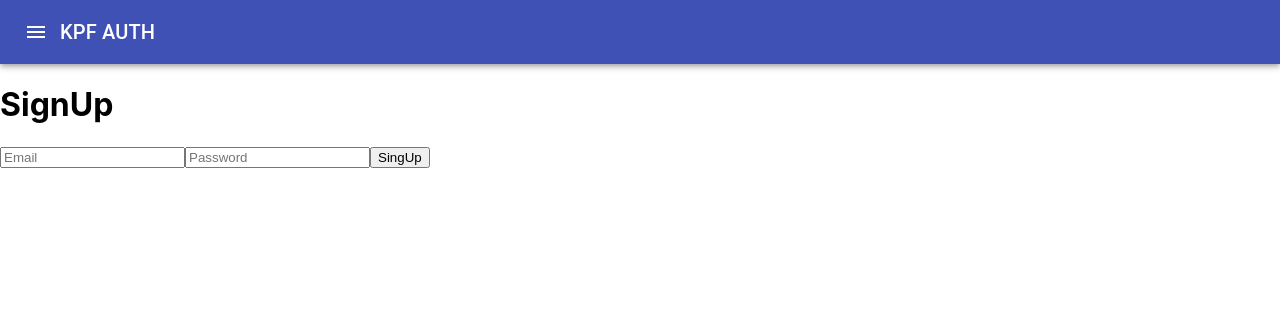
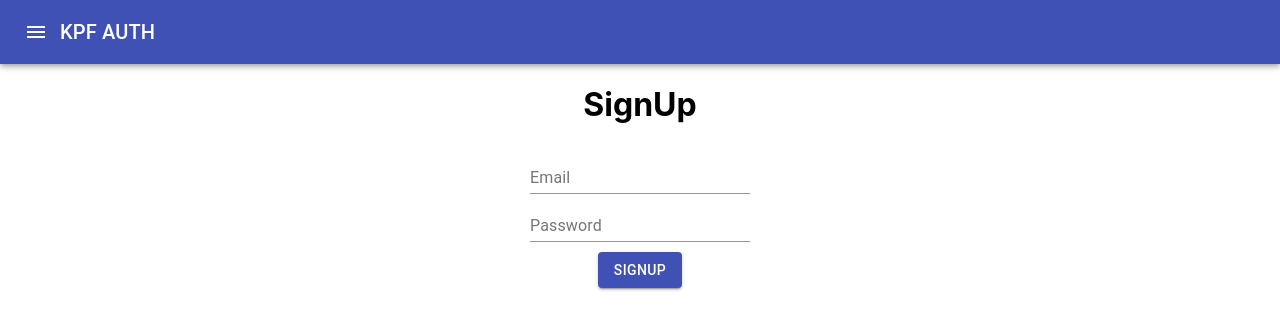
Before and after one commit to katsuya-yamaguchi/kpf-authenticate, a React (Create React App) app in the folder front/: page /signup in a window 1280 px wide. Shown: the top 330 px of the page. Built offline with nearby package versions, Linux system fonts and the light colour scheme.

Commit message:
signinコンポーネントをとりあえずコピーしてsignupコンポーネントを作成。

```diff
--- a/front/src/components/SignUp.tsx
+++ b/front/src/components/SignUp.tsx
@@ -1,10 +1,32 @@
-import React from 'react'
-import { useDispatch } from 'react-redux'
-import { login } from '../actions/auth'
+import React, { useEffect } from 'react'
+import { useDispatch, useSelector } from 'react-redux'
+import { thunkLogin } from '../actions/auth'
 import { userType } from '../constants/auth'
+import { RootState } from '../store'
+
+import { TextField, Button } from '@material-ui/core'
+import { makeStyles, createStyles, Theme } from '@material-ui/core/styles'
+import { useHistory } from 'react-router-dom'
+
+const useStyles = makeStyles((theme: Theme) =>
+  createStyles({
+    root: {
+      display: 'flex',
+      justifyContent: 'center'
+    },
+    button: {
+      margin: '10px auto',
+      display: 'block'
+    }
+  })
+)
 
 const SignUp: React.FC = props => {
   const dispatch = useDispatch()
+  const isLoggedIn = useSelector((state: RootState) => state.auth.isLoggedIn)
+  const history = useHistory()
+
+  const classes = useStyles()
 
   const handleSubmit = (e: React.FormEvent<HTMLFormElement>) => {
     e.preventDefault()
@@ -12,17 +34,40 @@ const SignUp: React.FC = props => {
       email: e.currentTarget.email.value,
       password: e.currentTarget.password.value
     }
-    dispatch(login(user))
+    dispatch(thunkLogin(user))
   }
+
+  useEffect(() => {
+    if (isLoggedIn) {
+      history.push('/useronly')
+    }
+  })
 
   return (
     <div>
-      <h1>SignUp</h1>
-      <form onSubmit={handleSubmit}>
-        <input type="text" name="email" placeholder="Email" />
-        <input type="password" name="password" placeholder="Password" />
-        <button type="submit">SingUp</button>
-      </form>
+      <div className={classes.root}>
+        <h1>SignUp</h1>
+      </div>
+      <div className={classes.root}>
+        <form onSubmit={handleSubmit}>
+          <div>
+            <TextField id="standard-basic" name="email" label="Email" />
+          </div>
+          <div>
+            <TextField type="password" name="password" label="Password" />
+          </div>
+          <div>
+            <Button
+              className={classes.button}
+              variant="contained"
+              color="primary"
+              type="submit"
+            >
+              SignUp
+            </Button>
+          </div>
+        </form>
+      </div>
     </div>
   )
 }
```
